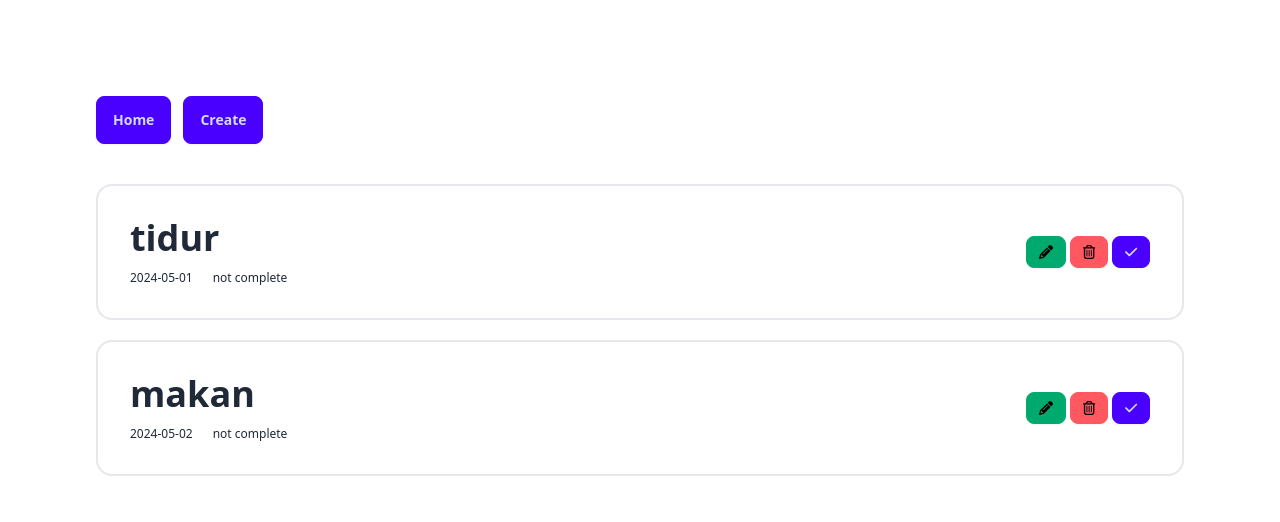
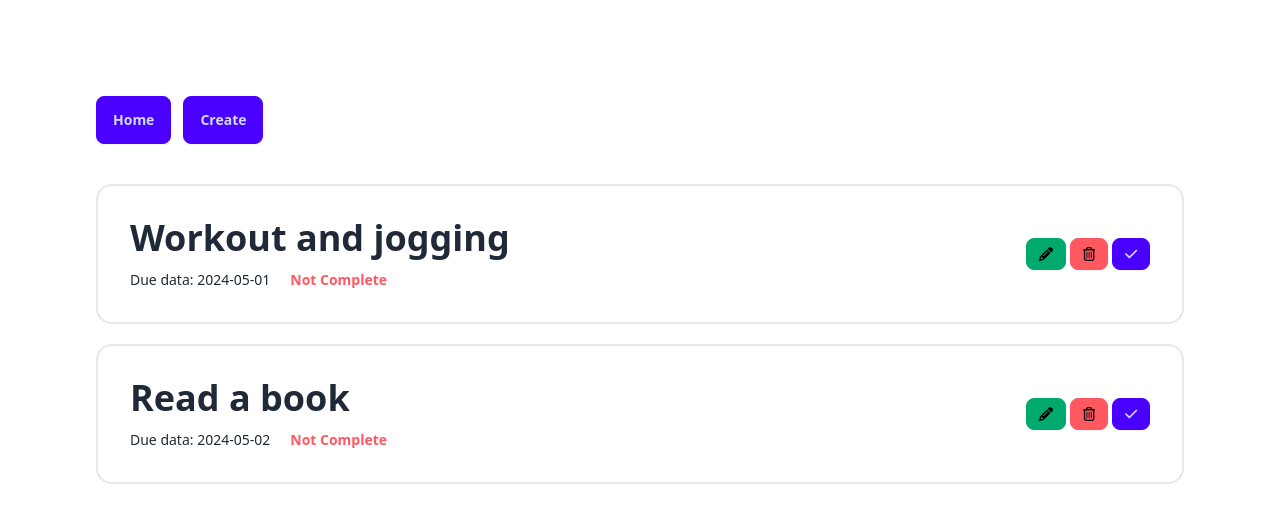
Before and after one commit to iamalinurdin/vdm-test, a React (Vite) app: page / in a window 1280 px wide. Shown: the top 522 px of the page. Built offline with nearby package versions, Linux system fonts and the light colour scheme.

Commit message:
final commit

```diff
--- a/src/components/molecules/TaskItem.jsx
+++ b/src/components/molecules/TaskItem.jsx
@@ -13,8 +13,8 @@ export default function TaskItem({ task, toggleTask, deleteTask }) {
           <hgroup>
             <h1 className="text-4xl font-bold">{task.title}</h1>
             <div className="flex gap-5 mt-3">
-              <span className="text-xs">{task.date}</span>
-              <span className="text-xs">{task.is_completed ? 'complete' : 'not complete'}</span>
+              <span className="text-sm">Due data: {task.date}</span>
+              <span className={`text-sm duration-500 font-semibold ${task.is_completed ? 'text-success' : 'text-error'}`}>{task.is_completed ? 'Complete' : 'Not Complete'}</span>
             </div>
           </hgroup>
           <button
--- a/src/pages/Tasks.jsx
+++ b/src/pages/Tasks.jsx
@@ -15,7 +15,9 @@ export default function Tasks() {
 
   return (
     <div className="flex flex-col gap-5">
-      {tasks && tasks.map((item, index) => (
+      {tasks.length > 0 ? (
+        <>
+          {tasks.map((item, index) => (
             <TaskItem
               task={item}
               toggleTask={() => handleToggle(item.id)}
@@ -23,6 +25,10 @@ export default function Tasks() {
               key={index}
             />
           ))}
+        </>
+      ) : (
+        <h1 className="text-center font-bold text-3xl animate-pulse">you have no task...</h1>
+      )}
     </div>
   )
 }
--- a/src/redux/tasks/reducer.js
+++ b/src/redux/tasks/reducer.js
@@ -3,13 +3,13 @@ import { ActionType } from "./action";
 export default function taskReducer(tasks = [
   {
     id: 'task-2024-05-01-abc',
-    title: 'tidur',
+    title: 'Workout and jogging',
     date: '2024-05-01',
     is_completed: false
   },
   {
     id: 'task-2024-05-02-abc',
-    title: 'makan',
+    title: 'Read a book',
     date: '2024-05-02',
     is_completed: false
   },
```
Lines whose indentation alone changed are shown as unchanged.
